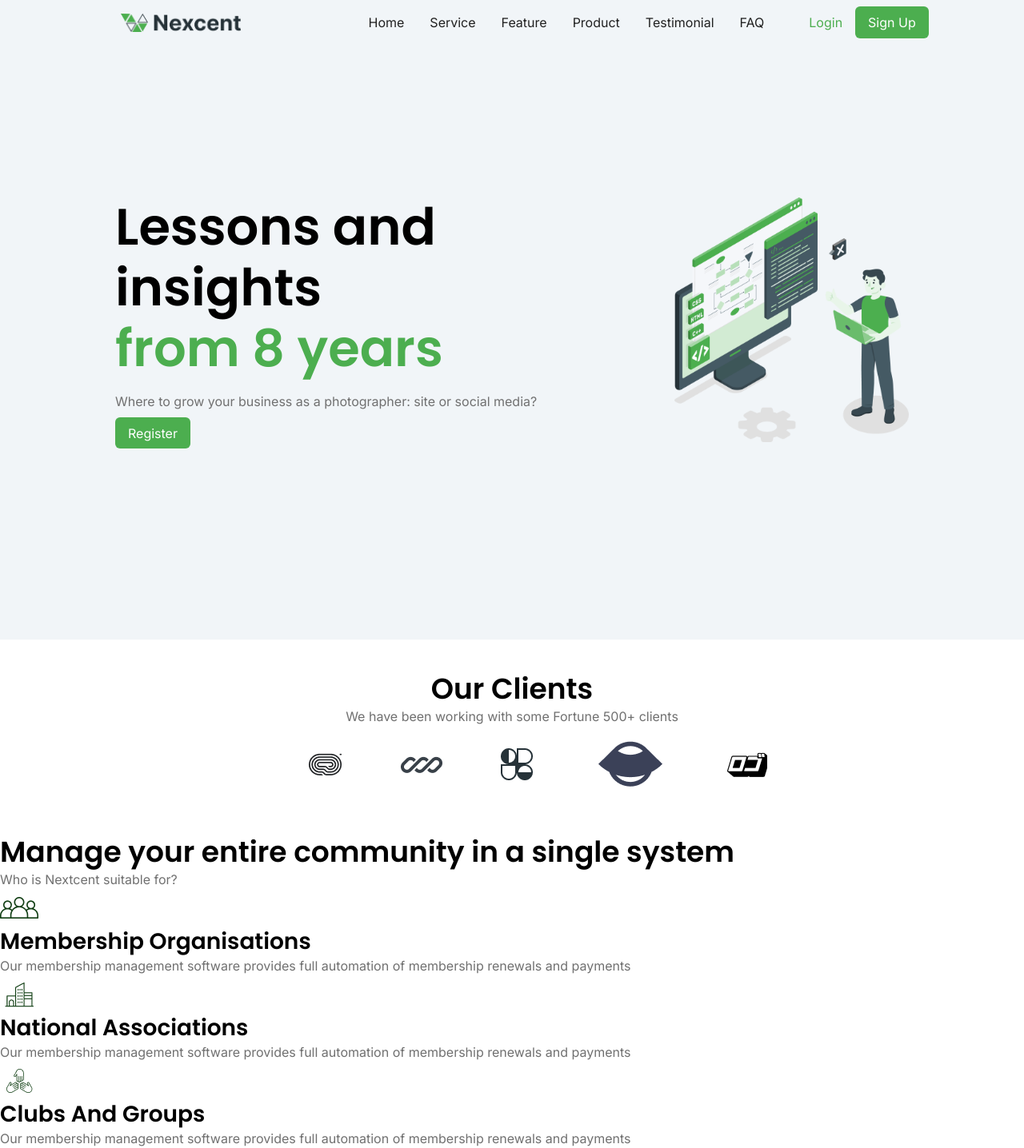
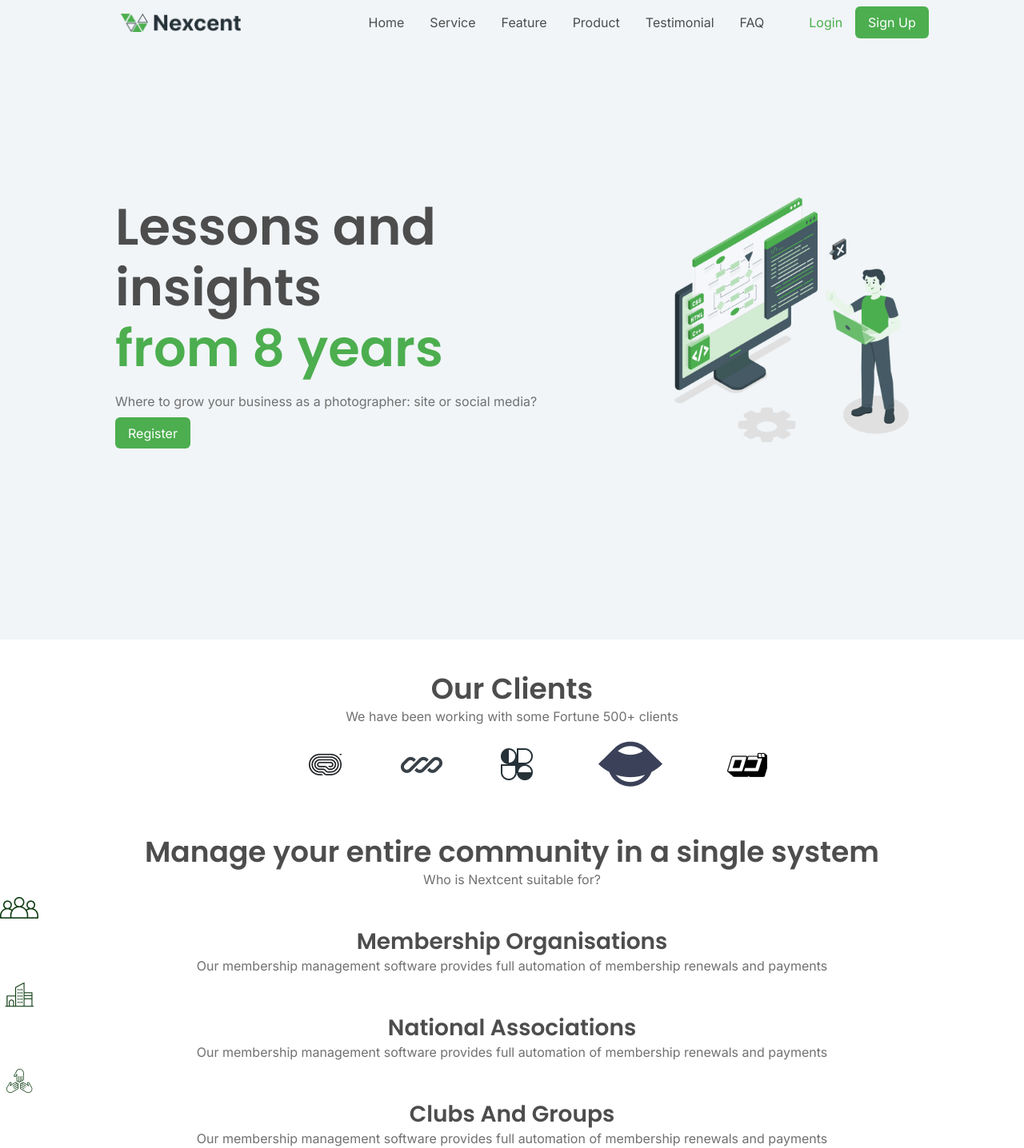
Before and after one commit to KaviruN/nexcent, a React (Vite) app: page / in a window 1280 px wide. Shown: the whole page at 80% size. Built offline with nearby package versions, Linux system fonts and the light colour scheme.

Commit message:
add Cards component styles; update global colors and typography for consistency

```diff
--- /dev/null
+++ b/src/styles/components/_cards.scss
@@ -0,0 +1,4 @@
+.cards {
+  text-align: center;
+
+}
--- a/src/styles/components/_index.scss
+++ b/src/styles/components/_index.scss
@@ -4,3 +4,4 @@
 @forward 'navbar';
 @forward 'buttons';
 @forward 'clients';
+@forward 'cards';
--- a/src/styles/global/_colors.scss
+++ b/src/styles/global/_colors.scss
@@ -1,7 +1,7 @@
 :root {
     /* Neutral */
     --color-black: hsl(0, 0%, 0%);
-    --color-d-grey: hsla(0, 0%, 13%, 1);
+    --color-d-grey: hsla(0, 0%, 30%, 1);
     --color-grey: hsla(0, 0%, 44%, 1);
     --color-l-grey: hsl(0, 0%, 73%);
     --color-grey-blue: hsl(210, 20%, 75%);
--- a/src/styles/global/_typography.scss
+++ b/src/styles/global/_typography.scss
@@ -41,6 +41,7 @@ h1 {
   font-size: $headline-1-font-size;
   line-height: $headline-1-line-height;
   font-weight: 600; // Semi Bold
+  color: var(--color-d-grey);
 }
 
 @media (max-width: 768px) {
@@ -55,6 +56,7 @@ h2 {
   font-size: $headline-2-font-size;
   line-height: $headline-2-line-height;
   font-weight: 600; // Semi Bold
+  color: var(--color-d-grey);
 }
 
 h3 {
@@ -62,6 +64,7 @@ h3 {
   font-size: $headline-3-font-size;
   line-height: $headline-3-line-height;
   font-weight: 600; // Semi Bold
+  color: var(--color-d-grey);
 }
 
 h4 {
@@ -69,6 +72,7 @@ h4 {
   font-size: $headline-4-font-size;
   line-height: $headline-4-line-height;
   font-weight: 600; // Semi Bold
+  color: var(--color-d-grey);
 }
 
 @mixin body-1 {
```
Also changed, not shown: src/styles/style.css, 1 other file (tests, documents, lock files or other folders).
